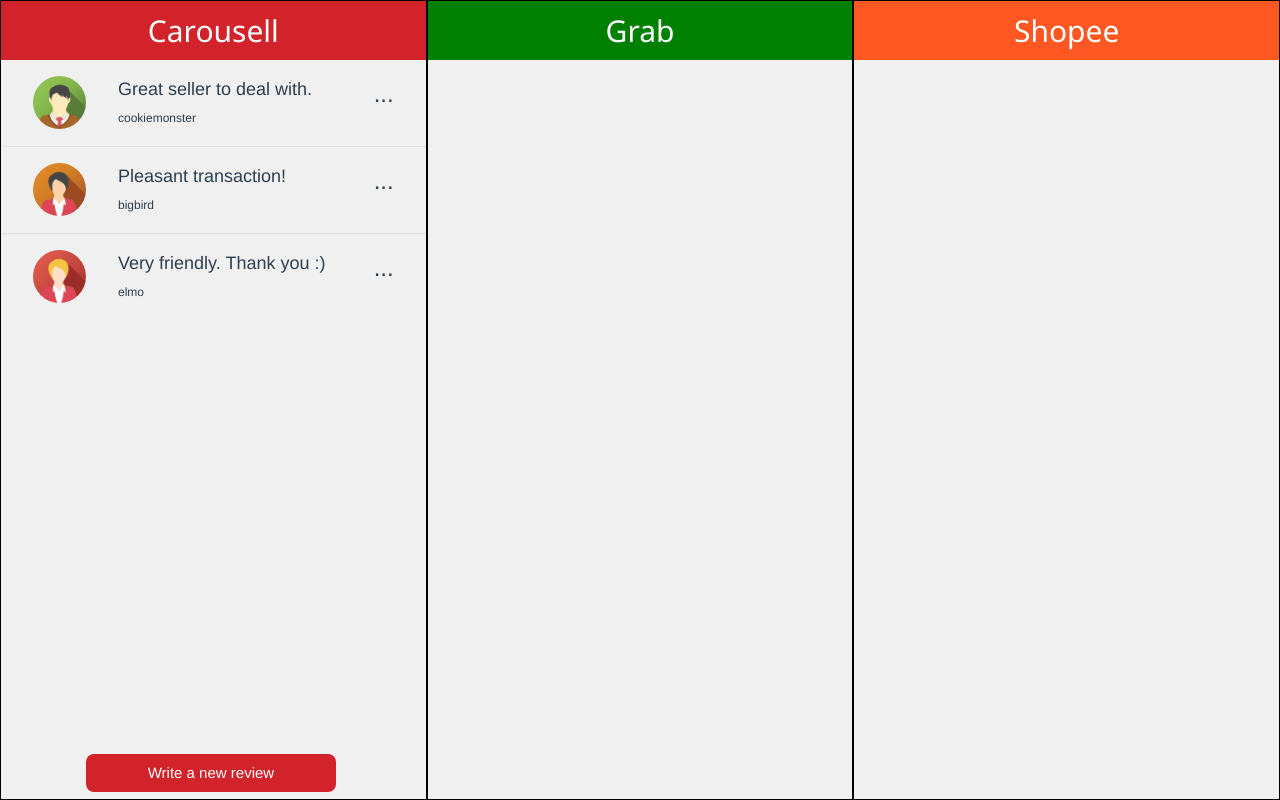
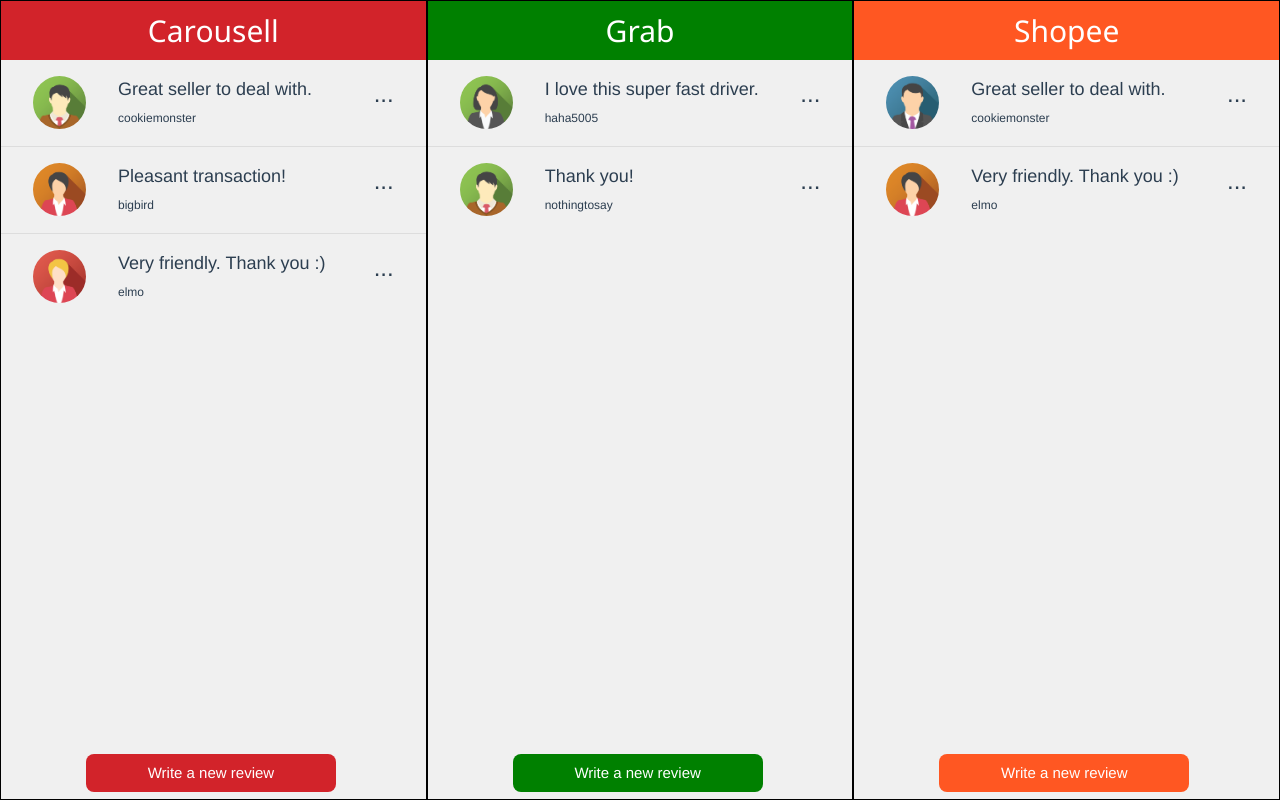
Before and after one commit to belsonheng/prestige-demo, a Vue app: page /platform in a window 1280 px wide. Built offline with nearby package versions, Linux system fonts and the light colour scheme.

Commit message:
update views

```diff
--- a/src/views/Home.vue
+++ b/src/views/Home.vue
@@ -9,9 +9,6 @@
 
 export default {
   name: "home",
-  data: {
-
-  }
 };
 </script>
 
--- a/src/views/Platform.vue
+++ b/src/views/Platform.vue
@@ -28,18 +28,165 @@
           </div>
         </li>
       </ul>
-      <button class="w3-button w3-round-large">Write a new review</button>
+      <button class="w3-button w3-round-large w3-hover-red" @click="open('carousell')">Write a new review</button>
+      <div class="w3-modal">
+        <div class="w3-modal-content w3-animate-left">
+          <header class="w3-container">
+            <h5>Write a new review</h5>
+            <span class="close" @click="close('carousell')">&times;</span>
+          </header>
+          <div class="w3-container">
+            <span class="w3-button w3-tag w3-padding-small w3-round-xxlarge w3-white w3-border w3-center" @click="populate('carousell', 'Pleasant transaction! ')">
+              Pleasant transaction!
+            </span>
+            <span class="w3-button w3-tag w3-padding-small w3-round-xxlarge w3-white w3-border w3-center" @click="populate('carousell', 'Great deal. ')">
+              Great deal.
+            </span>
+            <span class="w3-button w3-tag w3-padding-small w3-round-xxlarge w3-white w3-border w3-center" @click="populate('carousell', 'Awesome! ')">
+              Awesome!
+            </span>
+            <textarea></textarea>
+          </div>
+          <footer class="w3-container">
+            <button class="w3-button w3-round-large w3-hover-red" @click="open('carousell')">Submit</button>
+          </footer>
+        </div>
+      </div>
     </div>
     <div class="grab">
       <h2>Grab</h2>
+      <ul class="w3-ul w3-large">
+        <li class="w3-bar">
+          <span onclick="this.parentElement.style.display='none'" class="w3-bar-item w3-button w3-xlarge w3-right">...</span>
+          <img src="../assets/avatar/img_avatar2.png" class="w3-bar-item w3-circle" style="width:85px">
+          <div class="w3-bar-item">
+            <span class="w3-large">I love this super fast driver.</span><br>
+            <span class="w3-small">haha5005</span>
+          </div>
+        </li>
+        <li class="w3-bar">
+          <span onclick="this.parentElement.style.display='none'" class="w3-bar-item w3-button w3-xlarge w3-right">...</span>
+          <img src="../assets/avatar/img_avatar1.png" class="w3-bar-item w3-circle" style="width:85px">
+          <div class="w3-bar-item">
+            <span class="w3-large">Thank you!</span><br>
+            <span class="w3-small">nothingtosay</span>
+          </div>
+        </li>
+      </ul>
+      <button class="w3-button w3-round-large w3-hover-green" @click="open('grab')">Write a new review</button>
+      <div class="w3-modal">
+        <div class="w3-modal-content w3-animate-zoom">
+          <header class="w3-container">
+            <h5>Write a new review</h5>
+            <span class="close" @click="close('grab')">&times;</span>
+          </header>
+          <div class="w3-container">
+            <span class="w3-button w3-tag w3-padding-small w3-round-xxlarge w3-white w3-border w3-center" @click="populate('grab', 'Pleasant transaction! ')">
+              Pleasant transaction!
+            </span>
+            <span class="w3-button w3-tag w3-padding-small w3-round-xxlarge w3-white w3-border w3-center" @click="populate('grab', 'Great deal. ')">
+              Great deal.
+            </span>
+            <span class="w3-button w3-tag w3-padding-small w3-round-xxlarge w3-white w3-border w3-center" @click="populate('grab', 'Awesome! ')">
+              Awesome!
+            </span>
+            <textarea></textarea>
+          </div>
+          <footer class="w3-container">
+            <button class="w3-button w3-round-large w3-hover-green" @click="open('grab')">Submit</button>
+          </footer>
+        </div>
+      </div>
     </div>
     <div class="shopee">
       <h2>Shopee</h2>
+      <ul class="w3-ul w3-large">
+        <li class="w3-bar">
+          <span onclick="this.parentElement.style.display='none'" class="w3-bar-item w3-button w3-xlarge w3-right">...</span>
+          <img src="../assets/avatar/img_avatar3.png" class="w3-bar-item w3-circle" style="width:85px">
+          <div class="w3-bar-item">
+            <span class="w3-large">Great seller to deal with.</span><br>
+            <span class="w3-small">cookiemonster</span>
+          </div>
+        </li>
+        <li class="w3-bar">
+          <span onclick="this.parentElement.style.display='none'" class="w3-bar-item w3-button w3-xlarge w3-right">...</span>
+          <img src="../assets/avatar/img_avatar4.png" class="w3-bar-item w3-circle" style="width:85px">
+          <div class="w3-bar-item">
+            <span class="w3-large">Very friendly. Thank you :)</span><br>
+            <span class="w3-small">elmo</span>
+          </div>
+        </li>
+      </ul>
+      <button class="w3-button w3-round-large w3-hover-orange" @click="open('shopee')">Write a new review</button>
+      <div class="w3-modal">
+        <div class="w3-modal-content w3-animate-right">
+          <header class="w3-container">
+            <h5>Write a new review</h5>
+            <span class="close" @click="close('shopee')">&times;</span>
+          </header>
+          <div class="w3-container">
+            <span class="w3-button w3-tag w3-padding-small w3-round-xxlarge w3-white w3-border w3-center" @click="populate('shopee', 'Pleasant transaction! ')">
+              Pleasant transaction!
+            </span>
+            <span class="w3-button w3-tag w3-padding-small w3-round-xxlarge w3-white w3-border w3-center" @click="populate('shopee', 'Great deal. ')">
+              Great deal.
+            </span>
+            <span class="w3-button w3-tag w3-padding-small w3-round-xxlarge w3-white w3-border w3-center" @click="populate('shopee', 'Awesome! ')">
+              Awesome!
+            </span>
+            <textarea></textarea>
+          </div>
+          <footer class="w3-container">
+            <button class="w3-button w3-round-large w3-hover-orange" @click="open('shopee')">Submit</button>
+          </footer>
+        </div>
+      </div>
     </div>
   </div>
 </template>
 
+<script>
+export default {
+  name: 'platform',
+  methods: {
+    open(platform) {
+      document.querySelector(`.${platform} .w3-modal`).style.display = 'block'
+      document.querySelector(`.${platform} .w3-modal textarea`).focus()
+    },
+    close(platform) {
+      document.querySelector(`.${platform} .w3-modal`).style.display = 'none'
+      document.querySelector(`.${platform} .w3-modal textarea`).value = ''
+    },
+    populate(platform, text) {
+      document.querySelector(`.${platform} .w3-modal textarea`).value += text
+      document.querySelector(`.${platform} .w3-modal textarea`).focus()
+    },
+  },
+  mounted() {
+    window.onclick = function(event) {
+      if (event.target.classList.contains('w3-modal')) {
+          event.target.style.display = 'none';
+          event.target.querySelector('textarea').value = ''
+      }
+    }
+  }
+};
+</script>
+
 <style scoped>
+button {
+  border: none;
+  outline: none;
+}
+textarea {
+  margin-top: 1em;
+  padding: 0.5em;
+  outline: none;
+  resize: none;
+  width: 350px;
+  height: 100px;
+}
 .platform {
   display: flex;
   justify-content: space-around;
@@ -55,7 +202,6 @@
 }
 .platform > div > h2 {
   padding: 7px;
-  color: #ffffff;
   text-align: center;
   margin: 0 !important;
 }
@@ -64,18 +210,46 @@
   left: 20%;
   bottom: 7px;
   width: 250px;
+}
+.platform > div > h2,
+.platform > div button,
+.platform > div header {
   color: #ffffff;
 }
 .carousell h2,
-.carousell button {
+.carousell button,
+.carousell header {
   background-color: #d2232a;
 }
 .grab h2,
-.grab button {
+.grab button,
+.grab header {
   background-color: green;
 }
 .shopee h2,
-.shopee button {
+.shopee button,
+.shopee header {
   background-color: #ff5722;
 }
+.w3-modal-content {
+  width: 30%;
+  height: 265px;
+}
+.w3-tag {
+  margin-top: 1em;
+  margin-right: 5px;
+}
+.close {
+  position: absolute;
+  color: #ffffff;
+  top: 8px;
+  right: 15px;
+  font-size: 1.5em;
+}
+.close:hover,
+.close:focus {
+  color: #aaa;
+  text-decoration: none;
+  cursor: pointer;
+}
 </style>
```
